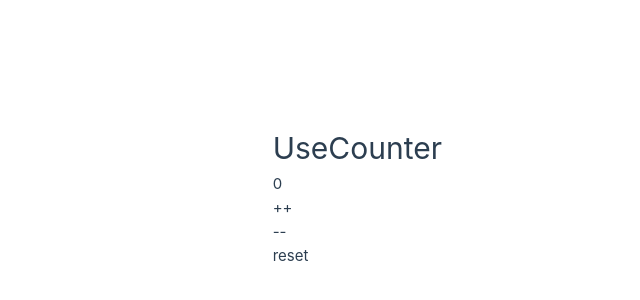
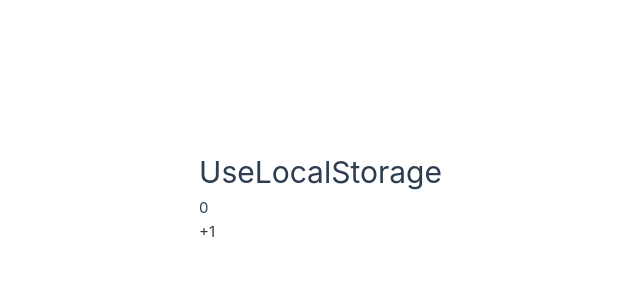
Before and after one commit to AlvinWang627/vue-challenge, a Vue app: page / in a window 1280 px wide. Shown: the part 204-504 px from the top of the page, without its empty margins (198-838 px from the left). Built offline with nearby package versions, Linux system fonts and the light colour scheme.

Commit message:
feat: 18

```diff
--- a/src/App.vue
+++ b/src/App.vue
@@ -16,12 +16,13 @@ import OptimizePerfDirective from './components/medium/12OptimizePerfDirective.v
 import UseToggle from './components/medium/15UseToggle.vue'
 import Until from './components/medium/16Until.vue'
 import UseCounter from './components/medium/17UseCounter.vue'
+import UseLocalStorage from './components/medium/18UseLocalStorage.vue'
 </script>
 
 <template>
   <div class="wrapper">
-    <h1>UseCounter</h1>
-    <UseCounter />
+    <h1>UseLocalStorage</h1>
+    <UseLocalStorage />
   </div>
 </template>
 
--- /dev/null
+++ b/src/components/medium/18UseLocalStorage.vue
@@ -0,0 +1,59 @@
+<script setup lang="ts">
+import { ref, computed, watch, watchEffect } from 'vue'
+
+/**
+ * Implement the composable function
+ Make sure the function works correctly
+*/
+//computed
+// function useLocalStorage(key: string, initialValue: any) {
+//   const value = ref(initialValue)
+//   localStorage.setItem(key, JSON.stringify(value.value))
+//   const counter = computed({
+//     get() {
+//       value.value = JSON.parse(localStorage.getItem(key))
+//       return value.value
+//     },
+//     set(newValue: number) {
+//       value.value = newValue
+//       localStorage.setItem(key, JSON.stringify(value.value))
+//     }
+//   })
+
+//   return counter
+// }
+
+//watch
+function useLocalStorage(key: string, initialValue: any) {
+  const value = ref(JSON.parse(localStorage.getItem(key)) ?? initialValue)
+  // watch(
+  //   value,
+  //   () => {
+  //     localStorage.setItem(key, JSON.stringify(value.value))
+  //   },
+  //   { immediate: true, deep: true }
+  // )
+  watchEffect(() => {
+    localStorage.setItem(key, JSON.stringify(value.value))
+  })
+  return value
+}
+
+const counter = useLocalStorage('counter', 0)
+
+// We can get the localStorage by triggering the getter:
+
+console.log(counter.value)
+
+// And we also can set the localStorage by triggering the setter:
+
+// counter.value = 1
+console.log(counter.value)
+const plusOne = () => {
+  counter.value++
+}
+</script>
+<template>
+  <div>{{ counter }}</div>
+  <div @click="plusOne">+1</div>
+</template>
```
